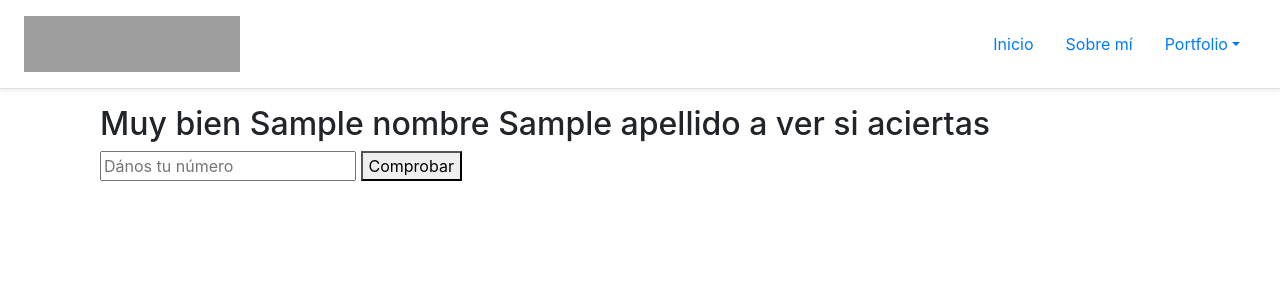
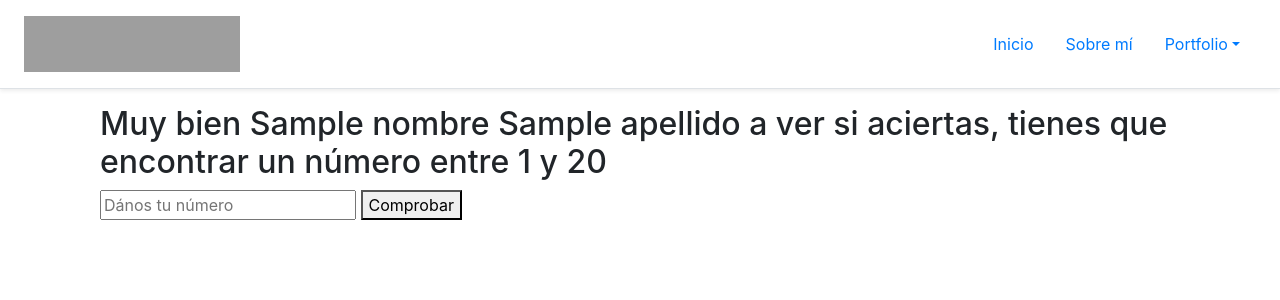
Before and after one commit to marcou49/secret-number-flask, a Flask app: template templates/index.html in a window 1280 px wide. Shown: the top 300 px of the page. Run offline with Flask 2, Linux system fonts and the light colour scheme; the template is opened without the code that fills it: most values are stand-ins (such as "Sample title", 1, 10 or a date in 2020); some libraries are stand-ins or nearby versions; grey boxes are pictures that could not be loaded.

Commit message:
ajuste numero screto entre 1 y 20 +  explicación inicial

```diff
--- a/main.py
+++ b/main.py
@@ -25,7 +25,7 @@ def index():
         response.set_cookie("apellido", apellido)
 
         if not oculto:  # if not, create a new cookie
-            nuevo_oculto = random.randint(1, 5)
+            nuevo_oculto = random.randint(1, 20)
             response.set_cookie("oculto", str(nuevo_oculto))
 
 
@@ -41,7 +41,7 @@ def result():
     if secreto_usuario == oculto:
         mensaje = "Muy bien {0}, acertaste".format(str(nombre))
         response = make_response(render_template("result.html", mensaje=mensaje, nombre=nombre))
-        response.set_cookie("oculto", str(random.randint(1, 5)))
+        response.set_cookie("oculto", str(random.randint(1, 20)))
 
         return response
 
--- a/templates/form_numero.html
+++ b/templates/form_numero.html
@@ -1,6 +1,6 @@
 
 
-<h2>Muy bien {{ nombre }} {{ apellido }} a ver si aciertas</h2>
+<h2>Muy bien {{ nombre }} {{ apellido }} a ver si aciertas, tienes que encontrar un número entre 1 y 20</h2>
 
 <form method="post" action="/result">
     <input type="text" name="secreto_usuario" placeholder="Dános tu número">
```
